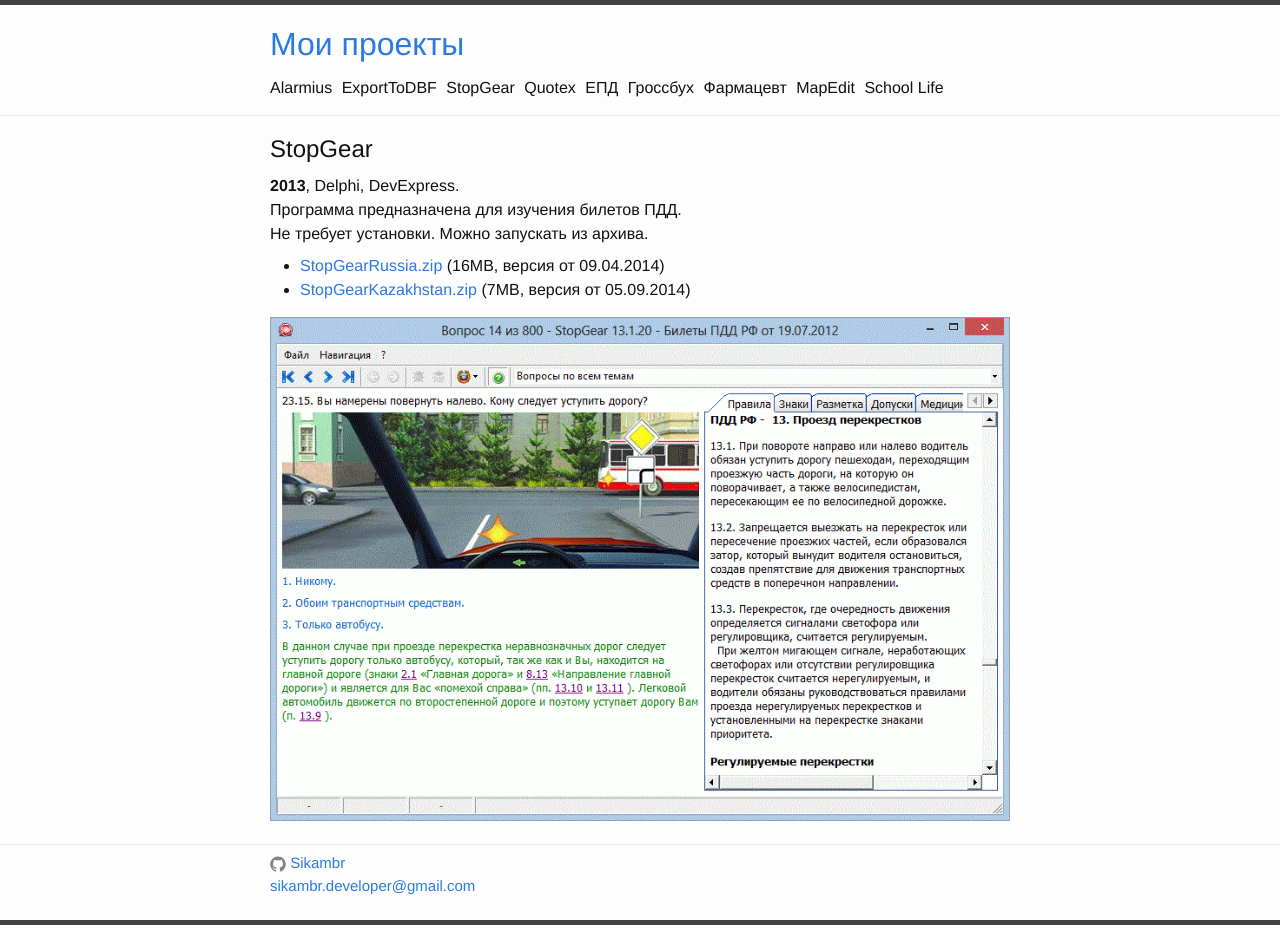
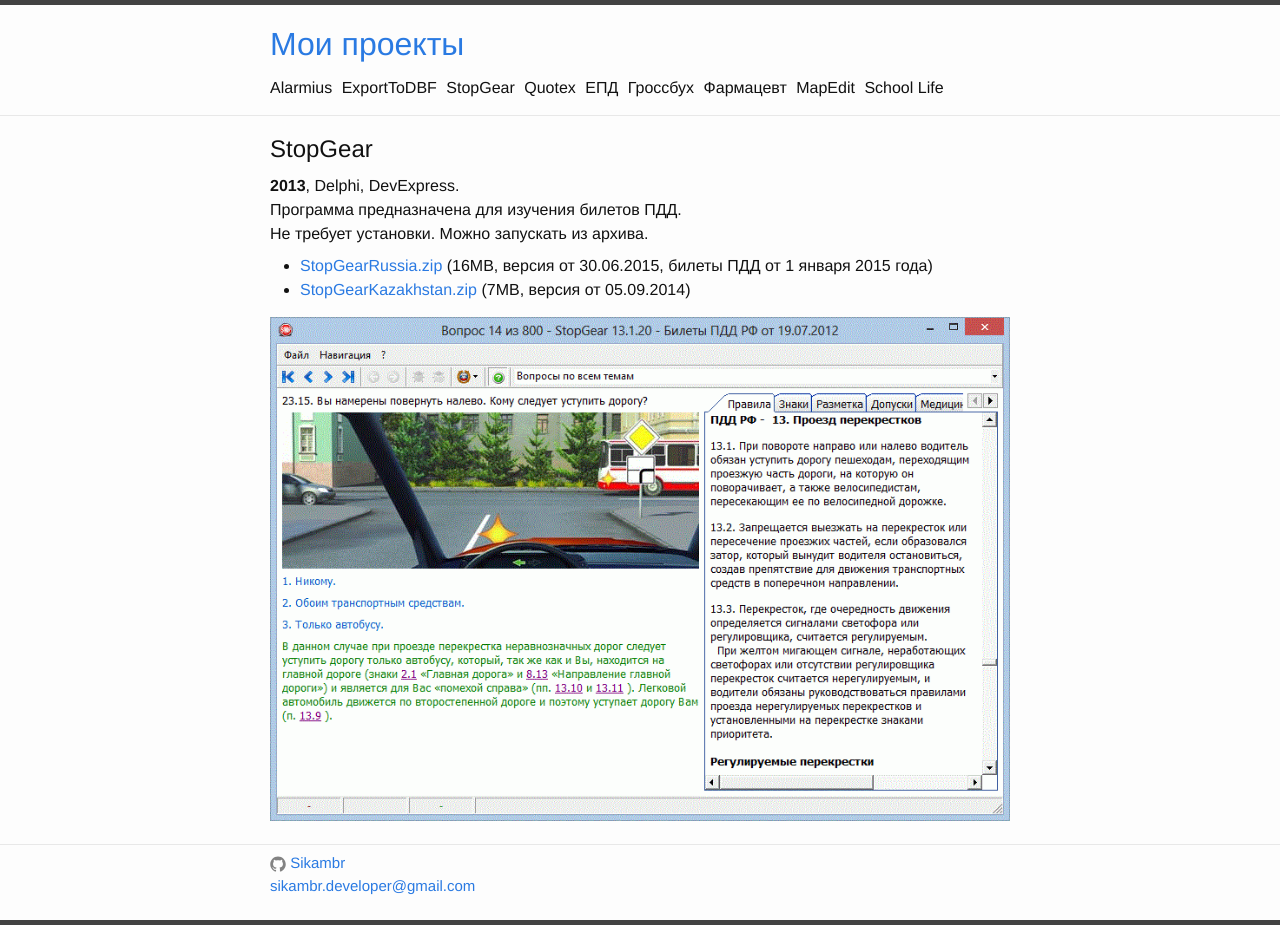
Before and after one commit to Sikambr/projects, a Jekyll site: the page built from stopgear.md, in a window 1280 px wide. Built offline with Jekyll 4.4.1, drawn with Linux system fonts in a browser that asks for light colours.

Commit message:
Update version of StopGearRussia

```diff
--- a/stopgear.md
+++ b/stopgear.md
@@ -10,7 +10,7 @@
 
 Не требует установки. Можно запускать из архива.
 
-* [StopGearRussia.zip](https://docs.google.com/uc?authuser=0&id=0B1nIE1BTDG6zUDhCTFZVVjNDaW8&export=download) (16MB, версия от 09.04.2014)
+* [StopGearRussia.zip](https://docs.google.com/uc?authuser=0&id=0B1nIE1BTDG6zUDhCTFZVVjNDaW8&export=download) (16MB, версия от 30.06.2015, билеты ПДД от 1 января 2015 года)
 * [StopGearKazakhstan.zip](https://docs.google.com/uc?authuser=0&id=0B1nIE1BTDG6zTExHbmY2dEFUQlk&export=download) (7MB, версия от 05.09.2014)
 
 ![{{ page.title }}]({{ site.baseurl }}/images/stopgear.gif)
```
